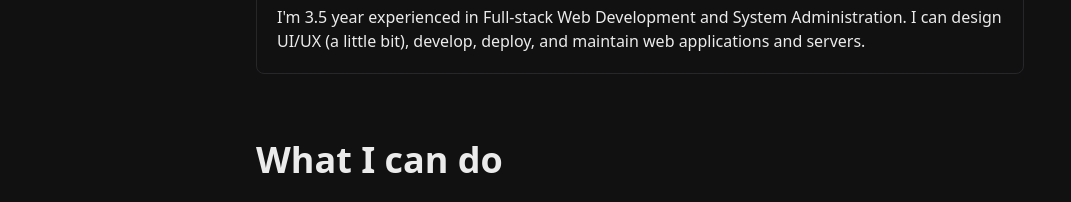
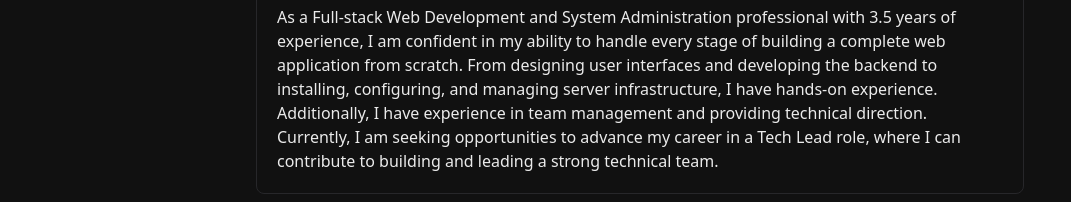
Before and after one commit to klpod221/klpod221.github.io, an Astro site: page / in a window 1280 px wide. Shown: the part 219-421 px from the top of the page, without its empty margins (0-1071 px from the left). Built offline with nearby package versions, Linux system fonts and the light colour scheme; Astro itself is replaced by a stand-in of ours.

Commit message:
update details

```diff
--- a/src/pages/index.astro
+++ b/src/pages/index.astro
@@ -7,18 +7,12 @@ import SkillList from "../components/SkillList.astro";
 import ExperienceItem from "../components/ExperienceItem.astro";
 import ProjectList from "../components/ProjectList.astro";
 
-// Tính năm kinh nghiệm bằng JavaScript thuần
 const calculateYearsOfExperience = (startDate) => {
   const start = new Date(startDate);
   const today = new Date();
 
-  // Tính số milliseconds giữa hai ngày
   const diffMs = today.getTime() - start.getTime();
-
-  // Chuyển đổi thành năm (chia cho số milliseconds trong một năm)
   const years = diffMs / (1000 * 60 * 60 * 24 * 365.25);
-
-  // Làm tròn đến 1 số thập phân
   return years.toFixed(1);
 };
 
@@ -66,9 +60,7 @@ const yearOfExperience = calculateYearsOfExperience("2021-12-01");
     </div>
 
     <p class="mt-2">
-      I'm {yearOfExperience} year experienced in Full-stack Web Development and System
-      Administration. I can design UI/UX (a little bit), develop, deploy, and maintain
-      web applications and servers.
+      As a Full-stack Web Development and System Administration professional with {yearOfExperience} years of experience, I am confident in my ability to handle every stage of building a complete web application from scratch. From designing user interfaces and developing the backend to installing, configuring, and managing server infrastructure, I have hands-on experience. Additionally, I have experience in team management and providing technical direction. Currently, I am seeking opportunities to advance my career in a Tech Lead role, where I can contribute to building and leading a strong technical team.
     </p>
   </MyCard>
 
```
